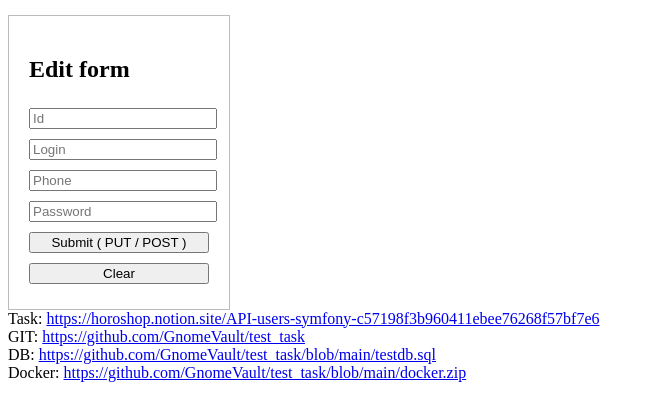
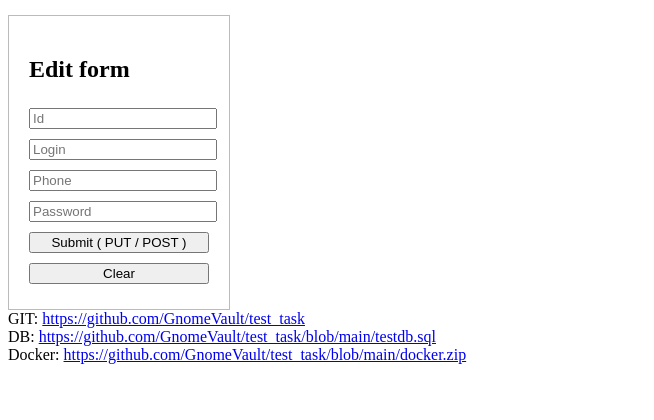
Before and after one commit to GnomeVault/test_task, a Symfony app: template templates/default/index.html.twig in a window 1280 px wide. Shown: the part 380-800 px from the top of the page, without its empty margins (0-654 px from the left). Run offline with Twig, Linux system fonts and the light colour scheme; the template is opened without the code that fills it, so the values that code supplies are empty; some libraries are stand-ins or nearby versions.

Commit message:
remive link

```diff
--- a/templates/default/index.html.twig
+++ b/templates/default/index.html.twig
@@ -49,7 +49,6 @@
         </form>
     </div>
 
-    <div>Task: <a target="_blank" href="https://horoshop.notion.site/API-users-symfony-c57198f3b960411ebee76268f57bf7e6">https://horoshop.notion.site/API-users-symfony-c57198f3b960411ebee76268f57bf7e6</a></div>
     <div>GIT: <a target="_blank" href="https://github.com/GnomeVault/test_task">https://github.com/GnomeVault/test_task</a></div>
     <div>DB: <a target="_blank" href="https://github.com/GnomeVault/test_task/blob/main/testdb.sql">https://github.com/GnomeVault/test_task/blob/main/testdb.sql</a></div>
     <div>Docker: <a target="_blank" href="https://github.com/GnomeVault/test_task/blob/main/docker.zip">https://github.com/GnomeVault/test_task/blob/main/docker.zip</a></div>
```
